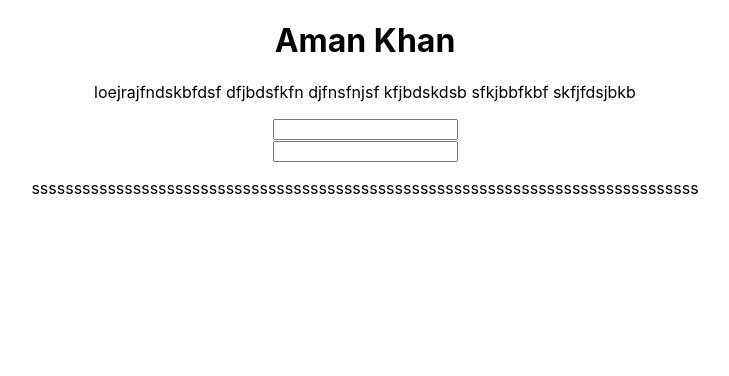
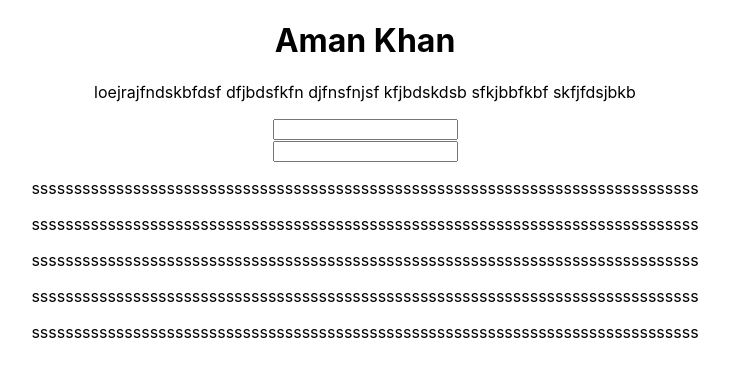
Before and after one commit to amankhan18/streamify, a React (Create React App) app: page / in a window 1280 px wide. Shown: the top 376 px of the page, without its empty margins (275-1004 px from the left). Built offline with nearby package versions, Linux system fonts and the light colour scheme.

Commit message:
to understand more

```diff
--- a/src/App.js
+++ b/src/App.js
@@ -18,6 +18,10 @@ function App() {
       </div>
       <div>
         <p>sssssssssssssssssssssssssssssssssssssssssssssssssssssssssssssssssssssssssssssss</p>
+        <p>sssssssssssssssssssssssssssssssssssssssssssssssssssssssssssssssssssssssssssssss</p>
+        <p>sssssssssssssssssssssssssssssssssssssssssssssssssssssssssssssssssssssssssssssss</p>
+        <p>sssssssssssssssssssssssssssssssssssssssssssssssssssssssssssssssssssssssssssssss</p>
+        <p>sssssssssssssssssssssssssssssssssssssssssssssssssssssssssssssssssssssssssssssss</p>
       </div>
     </div>
   );
```
